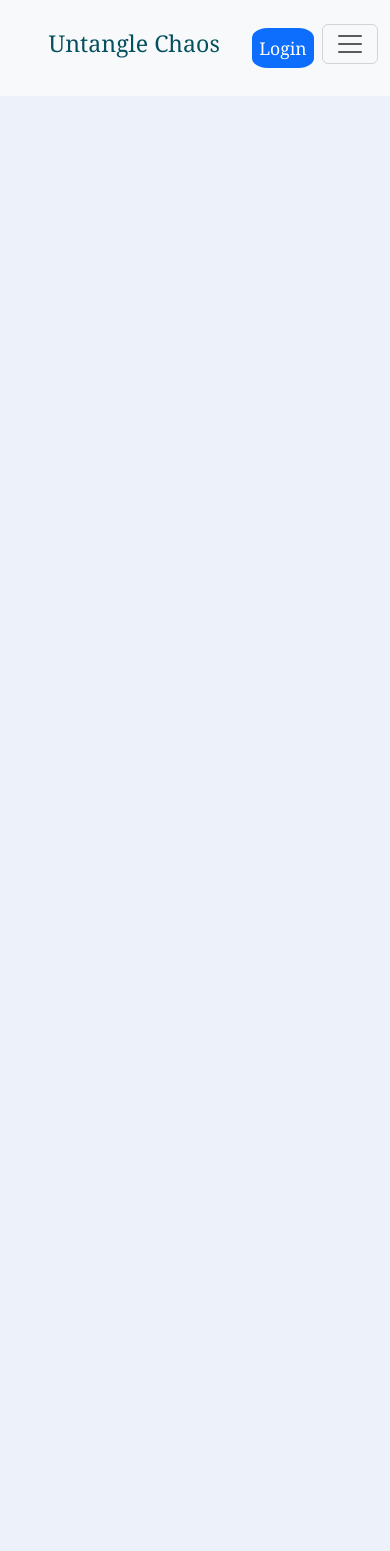
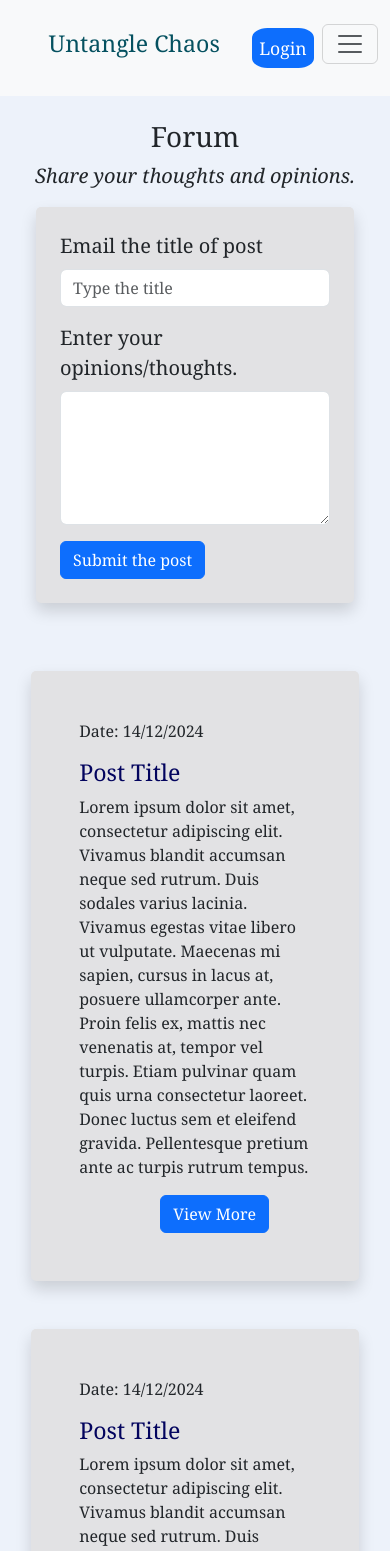
Before and after one commit to esashakya/Online-Mental-Health-Platform, a React (Create React App) app in the folder frontend/: page /Forum in a window 390 px wide. Shown: the top 1551 px of the page. Before the commit the page ends 844 px from the top, so only its background shows below. Built offline with nearby package versions, Linux system fonts and the light colour scheme.

Commit message:
initial forum frontend v1

```diff
--- a/frontend/src/App.css
+++ b/frontend/src/App.css
@@ -68,6 +68,46 @@ body{
 
 
 }
+.posts{
+  display: flex;
+  flex-direction: row;
+  margin: 5% 8% 5% 8% ;
+  justify-content: space-between;
+  flex-wrap: wrap;
+
+
+}
+.postedData{
+  display: flex;
+  flex-direction: column;
+  border-radius: 5px;
+  background-color: #e2e2e4;
+  margin-right: 25px;
+
+
+}
+.viewButton button:hover{
+  cursor: help;
+}
+.titlePost{
+  color: #03045e;
+}
+
+.viewButton{
+  margin-left: 35%;
+}
+.addNew {
+  background-color: #e2e2e4;
+  border-radius: 5px;
+}
+
+/* .card{
+  border-width: 5px;
+  border-color: #476f95;
+} */
+.card:hover{
+  box-shadow: 0 2px 10px 0 #7593af;
+}
 @media (max-width:768px){
   .homeImage{
     flex-direction: column-reverse;
@@ -76,5 +116,17 @@ body{
     height: 320px;
 
   }
-
+  .posts{
+    display: flex;
+    flex-direction: column;
+    justify-content: center;
+    align-items: center;
+  }
+  .postedData{
+    margin-right: 0;
+    margin-bottom: 5%;
+  }
+  /* .viewButton{
+    margin-left: 30%;
+  } */
 }
--- a/frontend/src/App.js
+++ b/frontend/src/App.js
@@ -10,6 +10,8 @@ import Home from './components/Home';
 import Login from './components/Login';
 import SignUp from './components/SignUp';
 import Doctor from './components/Doctor';
+import Forum from './components/Forum';
+import Post from './components/Post';
 function App() {
   return (
     <>
@@ -20,7 +22,8 @@ function App() {
           <Route exact path="/Login" element= {<Login/>}></Route>
           <Route exact path="/SignUp" element= {<SignUp/>}></Route>
           <Route exact path="/Doctor" element= {<Doctor/>}></Route>
-          <Route exact path="/BookAppointment" element= {<Doctor/>}></Route>
+          <Route exact path="/Forum" element= {<Forum/>}></Route>
+          <Route exact path="/Post" element= {<Post/>}></Route>
         </Routes>
 
       </Router>
--- /dev/null
+++ b/frontend/src/components/Forum.js
@@ -0,0 +1,96 @@
+import React, { Component } from 'react'
+import {Link} from 'react-router-dom'
+export class Forum extends Component {
+  render() {
+    return (
+      <div>
+        <div className='topicForum text-center mt-4'>
+            <h1>Forum</h1>
+            <p className='fs-5 fst-italic'>Share your thoughts and opinions.</p>
+        </div>
+        <div className=' m-2 d-flex justify-content-center' >
+            <div className='addNew p-4 shadow p-3 mb-5' style={{width:'85%'}}>
+                <div className="mb-3" >
+                    <label htmlFor="exampleFormControlInput1" className="form-label fs-5 fw-light">Email the title of post</label>
+                    <input type="text" className="form-control" id="exampleFormControlInput1" placeholder="Type the title"/>
+                </div>
+                <div className="mb-3">
+                    <label htmlFor="exampleFormControlTextarea1" className="form-label fs-5 fw-light ">Enter your opinions/thoughts.</label>
+                    <textarea className="form-control" id="exampleFormControlTextarea1" rows="5"></textarea>
+                </div>
+                <button type="submit" className="btn btn-primary">Submit the post</button>
+
+            </div>
+        </div>
+
+        <div className='posts'>
+            <div className='postedData col-sm-5 p-5 mb-4 shadow p-3 mb-5 '>
+                <div className='dateData'>
+                    <p className='fw-medium'>Date: 14/12/2024</p>
+                </div>
+                <div className='titlePost'>
+                    <h3>Post Title</h3>
+                </div>
+                <div className='detailsPost'>
+                    <p>Lorem ipsum dolor sit amet, consectetur adipiscing elit. Vivamus blandit accumsan neque sed rutrum. Duis sodales varius lacinia. Vivamus egestas vitae libero ut vulputate. Maecenas mi sapien, cursus in lacus at, posuere ullamcorper ante. Proin felis ex, mattis nec venenatis at, tempor vel turpis. Etiam pulvinar quam quis urna consectetur laoreet. Donec luctus sem et eleifend gravida. Pellentesque pretium ante ac turpis rutrum tempus.</p>
+
+                </div>
+                <div className='viewButton'>
+                    <button type="button" className="btn btn-primary"><Link to="/Post" style={{ color: 'white', textDecoration:'none' }}>View More</Link></button>
+                </div>
+            </div>
+            {/* end of post 1 */}
+            <div className='postedData col-sm-5 p-5  mb-4 shadow p-3 mb-5'>
+                <div className='dateData'>
+                    <p className='fw-medium'>Date: 14/12/2024</p>
+                </div>
+                <div className='titlePost'>
+                    <h3>Post Title</h3>
+                </div>
+                <div className='detailsPost'>
+                    <p>Lorem ipsum dolor sit amet, consectetur adipiscing elit. Vivamus blandit accumsan neque sed rutrum. Duis sodales varius lacinia. Vivamus egestas vitae libero ut vulputate. Maecenas mi sapien, cursus in lacus at, posuere ullamcorper ante. Proin felis ex, mattis nec venenatis at, tempor vel turpis. Etiam pulvinar quam quis urna consectetur laoreet. Donec luctus sem et eleifend gravida. Pellentesque pretium ante ac turpis rutrum tempus.</p>
+
+                </div>
+                <div className='viewButton'>
+                    <button type="button" className="btn btn-primary"><Link to="/Post" style={{ color: 'white', textDecoration:'none' }}>View More</Link></button>
+                </div>
+            </div>
+            {/* end of 2nd post */}
+            <div className='postedData col-sm-5 p-5  mb-4 shadow p-3 mb-5'>
+                <div className='dateData'>
+                    <p className='fw-medium'>Date: 14/12/2024</p>
+                </div>
+                <div className='titlePost'>
+                    <h3>Post Title</h3>
+                </div>
+                <div className='detailsPost'>
+                    <p>Lorem ipsum dolor sit amet, consectetur adipiscing elit. Vivamus blandit accumsan neque sed rutrum. Duis sodales varius lacinia. Vivamus egestas vitae libero ut vulputate. Maecenas mi sapien, cursus in lacus at, posuere ullamcorper ante. Proin felis ex, mattis nec venenatis at, tempor vel turpis. Etiam pulvinar quam quis urna consectetur laoreet. Donec luctus sem et eleifend gravida. Pellentesque pretium ante ac turpis rutrum tempus.</p>
+
+                </div>
+                <div className='viewButton'>
+                    <button type="button" className="btn btn-primary"><Link to="/Post" style={{ color: 'white', textDecoration:'none' }}>View More</Link></button>
+                </div>
+            </div>
+            <div className='postedData col-sm-5 p-5  mb-4 shadow p-3 mb-5'>
+                <div className='dateData'>
+                    <p className='fw-medium'>Date: 14/12/2024</p>
+                </div>
+                <div className='titlePost'>
+                    <h3>Post Title</h3>
+                </div>
+                <div className='detailsPost'>
+                    <p>Lorem ipsum dolor sit amet, consectetur adipiscing elit. Vivamus blandit accumsan neque sed rutrum. Duis sodales varius lacinia. Vivamus egestas vitae libero ut vulputate. Maecenas mi sapien, cursus in lacus at, posuere ullamcorper ante. Proin felis ex, mattis nec venenatis at, tempor vel turpis. Etiam pulvinar quam quis urna consectetur laoreet. Donec luctus sem et eleifend gravida. Pellentesque pretium ante ac turpis rutrum tempus.</p>
+
+                </div>
+                <div className='viewButton'>
+                    <button type="button" className="btn btn-primary"><Link to="/Post" style={{ color: 'white', textDecoration:'none' }}>View More</Link></button>
+                </div>
+            </div>
+        </div>
+      </div>
+
+    )
+  }
+}
+
+export default Forum
--- /dev/null
+++ b/frontend/src/components/Post.js
@@ -0,0 +1,15 @@
+import React, { Component } from 'react'
+
+export class Post extends Component {
+  render() {
+    return (
+      <div>
+
+
+
+      </div>
+    )
+  }
+}
+
+export default Post
```
Also changed, not shown: frontend/src/components/BookAppointment.js (deleted, +0 -29 lines), frontend/src/components/Doctor.js (+26 -25 lines), 1 other file (tests, documents, lock files or other folders).
